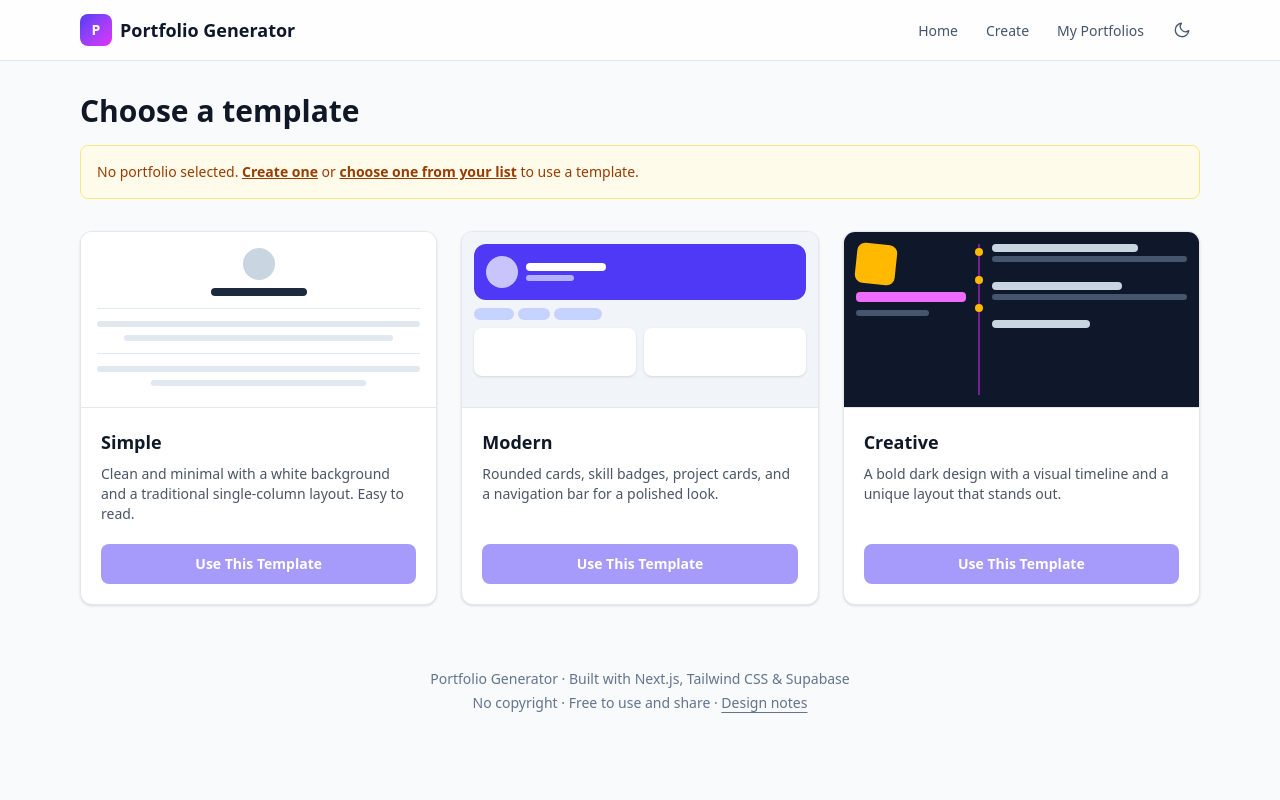
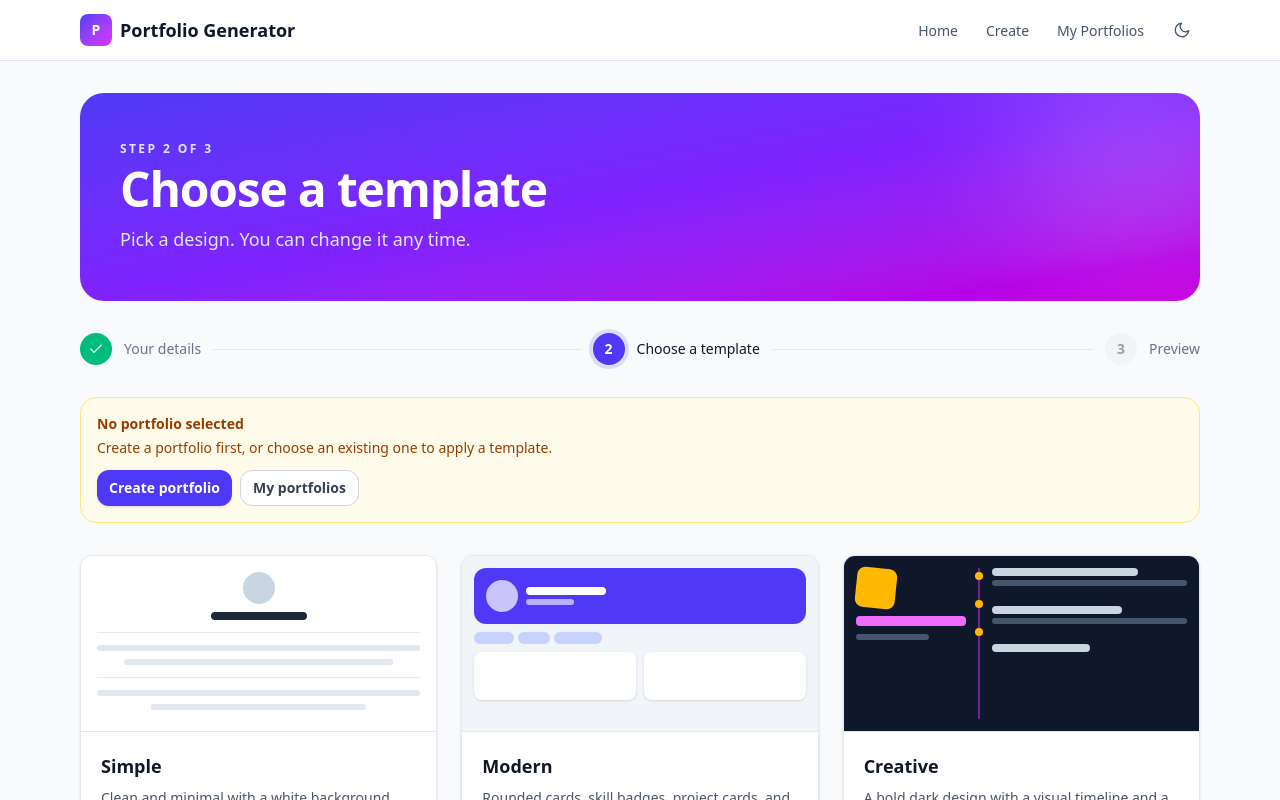
Before and after one commit to rxnn-html/portfolio-generator, a Next.js app: page /templates in a window 1280 px wide. Shown: the top 800 px of the page. Built offline with nearby package versions, Linux system fonts and the light colour scheme; no server answers.

Commit message:
Add 404 and loading and error pages

```diff
--- /dev/null
+++ b/app/error.jsx
@@ -0,0 +1,24 @@
+"use client";
+
+import { useEffect } from "react";
+import Button from "@/components/ui/Button";
+
+export default function Error({ error, reset }) {
+  useEffect(() => {
+    console.error(error); // technical details stay in the console, not on the page
+  }, [error]);
+
+  return (
+    <div className="mx-auto flex min-h-[60vh] max-w-lg flex-col items-center justify-center text-center">
+      <p className="text-5xl" aria-hidden>⚠️</p>
+      <h1 className="mt-4 text-2xl font-bold text-gray-900">Something went wrong</h1>
+      <p className="mt-2 text-gray-600">
+        We couldn&apos;t load this page. Please try again in a moment.
+      </p>
+      <div className="mt-8 flex flex-col gap-3 sm:flex-row">
+        <Button onClick={() => reset()} size="lg">Try again</Button>
+        <Button href="/" variant="secondary" size="lg">Go home</Button>
+      </div>
+    </div>
+  );
+}
--- /dev/null
+++ b/app/loading.jsx
@@ -0,0 +1,13 @@
+export default function Loading() {
+  return (
+    <div role="status" aria-label="Loading" className="mx-auto max-w-6xl animate-pulse space-y-6">
+      <div className="h-40 rounded-3xl bg-gray-200" />
+      <div className="grid gap-5 sm:grid-cols-2 xl:grid-cols-3">
+        <div className="h-52 rounded-2xl bg-gray-100" />
+        <div className="h-52 rounded-2xl bg-gray-100" />
+        <div className="hidden h-52 rounded-2xl bg-gray-100 xl:block" />
+      </div>
+      <span className="sr-only">Loading...</span>
+    </div>
+  );
+}
--- /dev/null
+++ b/app/not-found.jsx
@@ -0,0 +1,21 @@
+import Button from "@/components/ui/Button";
+
+export const metadata = { title: "Page not found | Portfolio Generator" };
+
+export default function NotFound() {
+  return (
+    <div className="mx-auto flex min-h-[60vh] max-w-lg flex-col items-center justify-center text-center">
+      <p className="bg-linear-to-r from-indigo-600 via-fuchsia-500 to-amber-500 bg-clip-text text-8xl font-black tracking-tight text-transparent">
+        404
+      </p>
+      <h1 className="mt-4 text-2xl font-bold text-gray-900">We couldn&apos;t find that page</h1>
+      <p className="mt-2 text-gray-600">
+        The link may be wrong, or the portfolio may have been deleted.
+      </p>
+      <div className="mt-8 flex flex-col gap-3 sm:flex-row">
+        <Button href="/" size="lg">Go home</Button>
+        <Button href="/manage" variant="secondary" size="lg">My portfolios</Button>
+      </div>
+    </div>
+  );
+}
--- a/app/templates/page.jsx
+++ b/app/templates/page.jsx
@@ -1,7 +1,9 @@
-import Link from "next/link";
 import { supabase } from "@/lib/supabase";
 import { isValidId } from "@/lib/getPortfolio";
 import TemplateSelector from "@/components/TemplateSelector";
+import Stepper from "@/components/ui/Stepper";
+import Alert from "@/components/ui/Alert";
+import Button from "@/components/ui/Button";
 
 export const metadata = { title: "Choose a Template | Portfolio Generator" };
 
@@ -22,20 +24,32 @@ export default async function TemplatesPage({ searchParams }) {
   }
 
   return (
-    <div>
-      <h1 className="text-3xl font-bold text-gray-900">Choose a template</h1>
+    <div className="mx-auto max-w-6xl">
+      <section className="relative mb-8 overflow-hidden rounded-3xl bg-linear-to-br from-indigo-600 via-violet-600 to-fuchsia-600 px-6 py-9 text-white sm:px-10 sm:py-12">
+        <div aria-hidden className="pointer-events-none absolute -right-16 -top-20 h-64 w-64 rounded-full bg-white/15 blur-3xl" />
+        <p className="relative text-xs font-semibold uppercase tracking-[0.2em] text-indigo-100">
+          Step 2 of 3
+        </p>
+        <h1 className="relative mt-2 text-3xl font-extrabold tracking-tight sm:text-5xl">
+          Choose a template
+        </h1>
+        <p className="relative mt-3 max-w-xl text-base text-indigo-100 sm:text-lg">
+          {portfolio
+            ? `Pick the design for ${portfolio.full_name}'s portfolio. You can change it any time.`
+            : "Pick a design. You can change it any time."}
+        </p>
+      </section>
 
-      {portfolio ? (
-        <p className="mb-8 mt-2 text-gray-600">
-          Pick the design for <strong>{portfolio.full_name}</strong>&apos;s portfolio. You can change it later.
-        </p>
-      ) : (
-        <div className="mb-8 mt-4 rounded-lg border border-amber-200 bg-amber-50 p-4 text-sm text-amber-800">
-          No portfolio selected.{" "}
-          <Link href="/create" className="font-semibold underline">Create one</Link> or{" "}
-          <Link href="/manage" className="font-semibold underline">choose one from your list</Link>{" "}
-          to use a template.
-        </div>
+      <Stepper current={1} />
+
+      {!portfolio && (
+        <Alert tone="warning" title="No portfolio selected" className="mb-8">
+          <p>Create a portfolio first, or choose an existing one to apply a template.</p>
+          <div className="mt-3 flex flex-wrap gap-2">
+            <Button href="/create" size="sm">Create portfolio</Button>
+            <Button href="/manage" variant="secondary" size="sm">My portfolios</Button>
+          </div>
+        </Alert>
       )}
 
       <TemplateSelector
```
